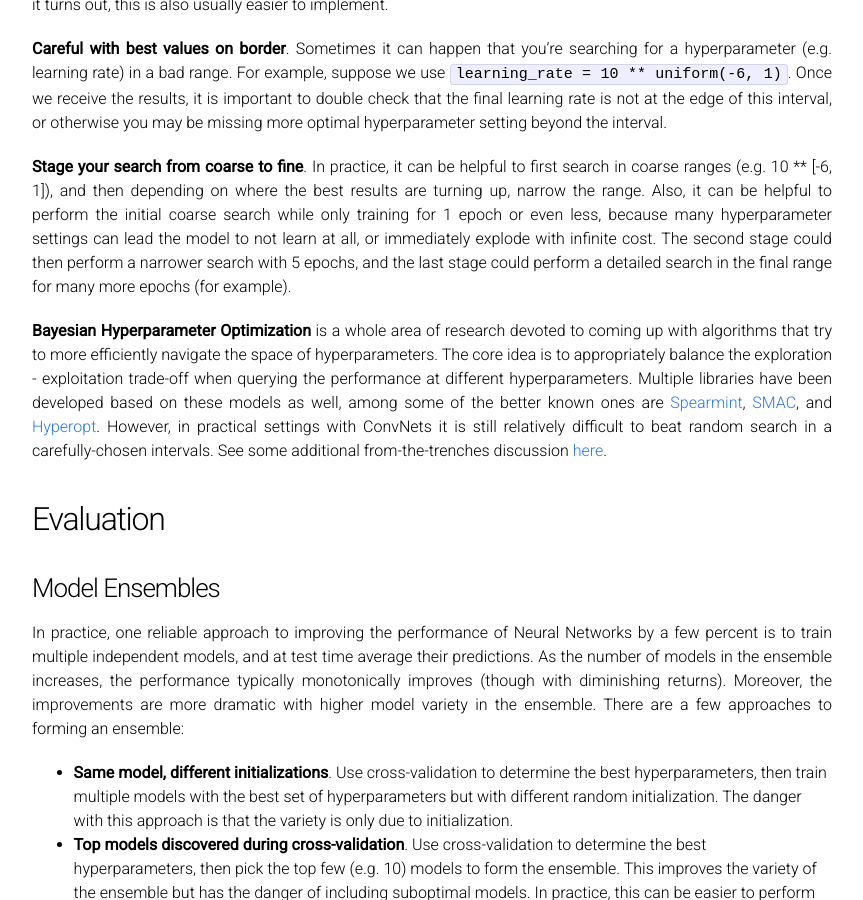
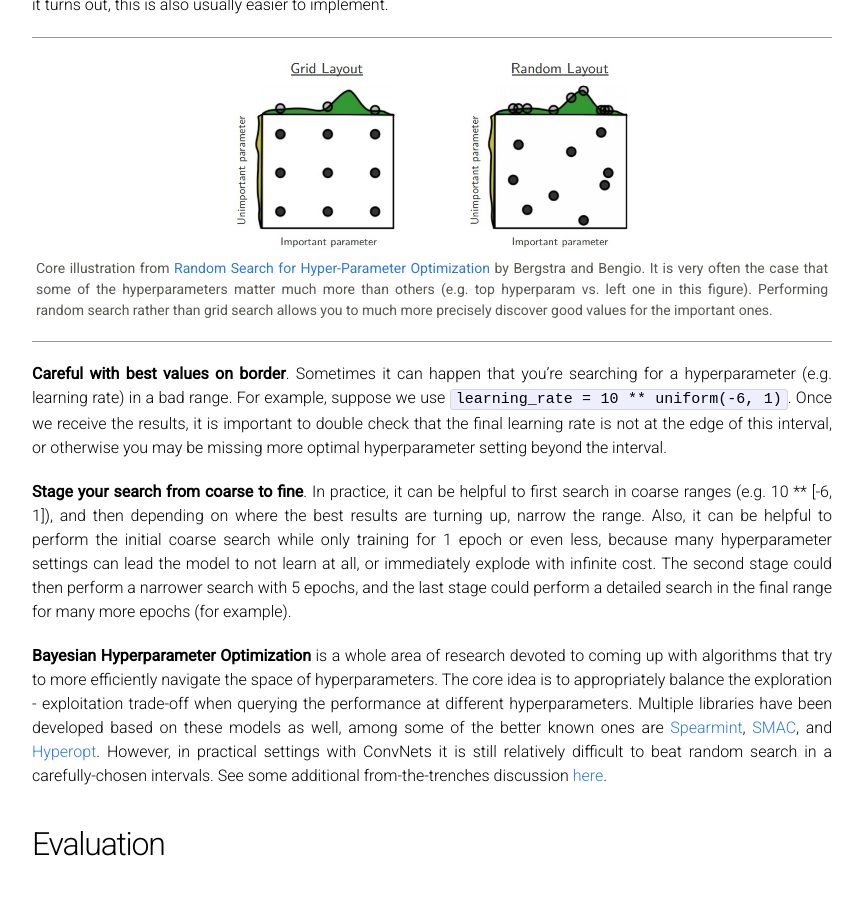
Before and after one commit to cs231n/cs231n.github.io, a Jekyll site: the page built from neural-networks-3.md, in a window 1280 px wide and 900 px high, scrolled down 13555 px. Shown: the whole window, without its empty margins (208-1071 px from the left). Built offline with Jekyll 4.4.1, drawn with Linux system fonts in a browser that asks for light colours; Markdown is read by kramdown in place of the engine named in the settings; formulas are drawn with MathJax 3.

Commit message:
adding figure

```diff
--- a/neural-networks-3.md
+++ b/neural-networks-3.md
@@ -335,6 +335,13 @@ But as saw, there are many more relatively less sensitive hyperparameters, for e
 
 **Prefer random search to grid search**. As argued by Bergstra and Bengio in [Random Search for Hyper-Parameter Optimization](http://www.jmlr.org/papers/volume13/bergstra12a/bergstra12a.pdf), "randomly chosen trials are more efficient for hyper-parameter optimization than trials on a grid". As it turns out, this is also usually easier to implement.
 
+<div class="fig figcenter fighighlight">
+  <img src="/assets/nn3/gridsearchbad.jpeg" width="50%">
+  <div class="figcaption">
+    Core illustration from <a href="http://www.jmlr.org/papers/volume13/bergstra12a/bergstra12a.pdf">Random Search for Hyper-Parameter Optimization</a> by Bergstra and Bengio. It is very often the case that some of the hyperparameters matter much more than others (e.g. top hyperparam vs. left one in this figure). Performing random search rather than grid search allows you to much more precisely discover good values for the important ones.
+  </div>
+</div>
+
 **Careful with best values on border**. Sometimes it can happen that you're searching for a hyperparameter (e.g. learning rate) in a bad range. For example, suppose we use `learning_rate = 10 ** uniform(-6, 1)`. Once we receive the results, it is important to double check that the final learning rate is not at the edge of this interval, or otherwise you may be missing more optimal hyperparameter setting beyond the interval.
 
 **Stage your search from coarse to fine**. In practice, it can be helpful to first search in coarse ranges (e.g. 10 ** [-6, 1]), and then depending on where the best results are turning up, narrow the range. Also, it can be helpful to perform the initial coarse search while only training for 1 epoch or even less, because many hyperparameter settings can lead the model to not learn at all, or immediately explode with infinite cost. The second stage could then perform a narrower search with 5 epochs, and the last stage could perform a detailed search in the final range for many more epochs (for example).
```
Also changed, not shown: assets/nn3/gridsearchbad.jpeg (added).
